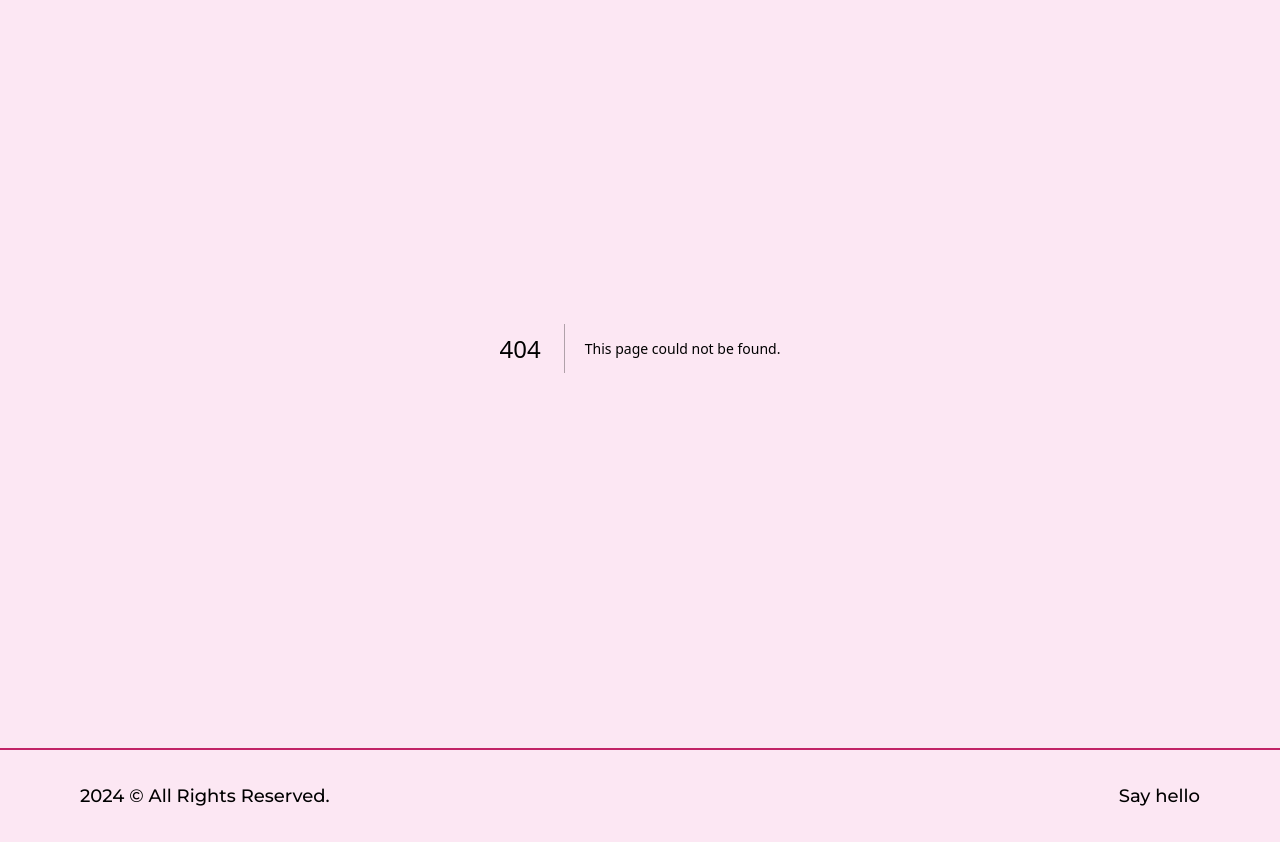
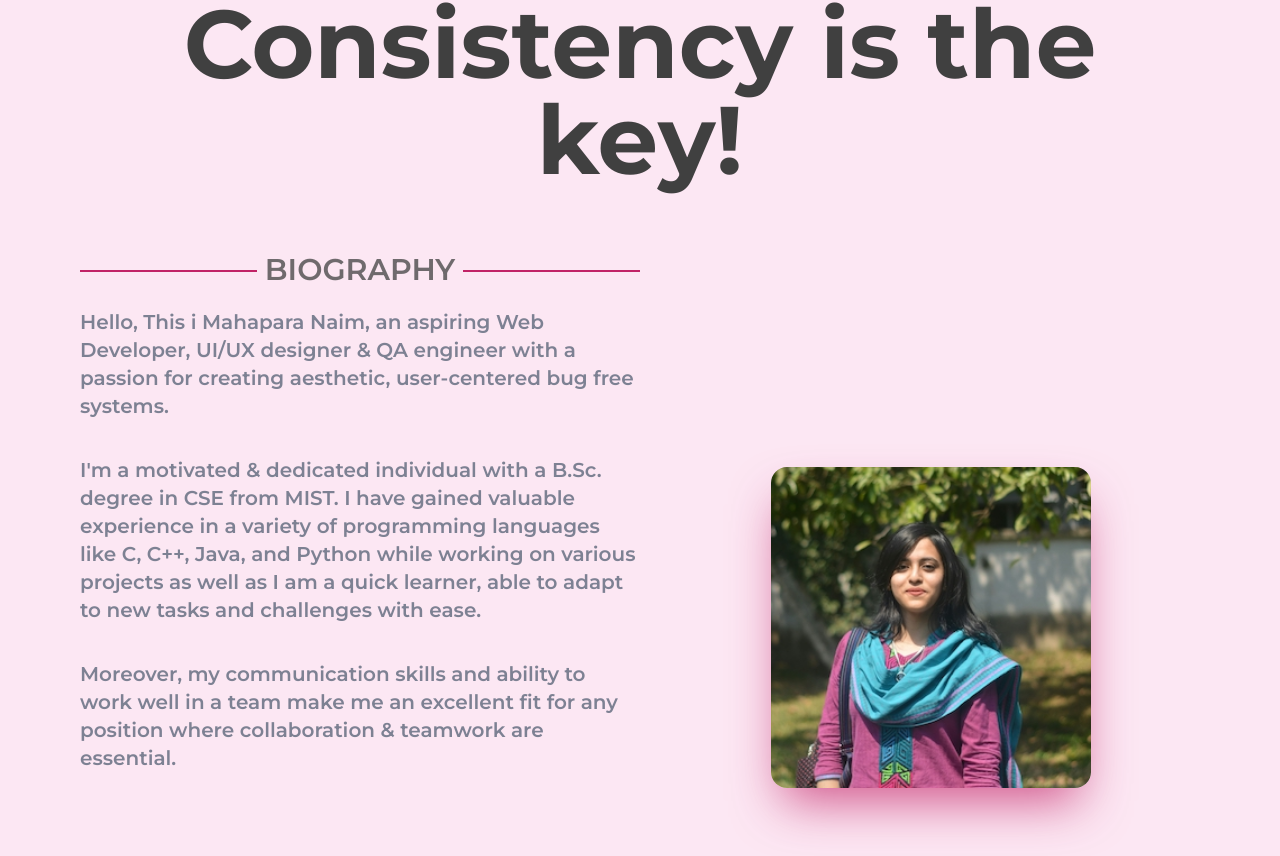
Before and after one commit to mappyradz449/Portfolio_MahaparaNaim, a Next.js app: page /about in a window 1280 px wide. Before the commit this address had no page. Shown: the part 184-1040 px from the top of the page. Built offline with nearby package versions, Linux system fonts and the light colour scheme.

Commit message:
Built about pg

```diff
--- a/src/components/AnimatedText.js
+++ b/src/components/AnimatedText.js
@@ -34,6 +34,7 @@ const quote = {
 
 const AnimatedText = ({ text, className = "" }) => {
   return (
+    <>
       <div
         className="w-full mx-auto py-4 flex items-center justify-center text-center
    overflow-hidden min-w-min"
@@ -46,6 +47,7 @@ const AnimatedText = ({ text, className = "" }) => {
         >
           {" "}
           {text} & I'm an aspiring
+          <div className=" text-darkPink">
             <Typewriter
               options={{
                 strings: [
@@ -58,6 +60,7 @@ const AnimatedText = ({ text, className = "" }) => {
                 loop: true,
               }}
             />
+          </div>
           {/* {text.split(" ").map((word, index) => (
           <>
             <motion.span
@@ -73,6 +76,7 @@ const AnimatedText = ({ text, className = "" }) => {
         ))} */}
         </motion.h1>
       </div>
+    </>
   );
 };
 
--- a/src/components/Footer.js
+++ b/src/components/Footer.js
@@ -4,11 +4,13 @@ import Link from "next/link";
 
 const Footer = () => {
   return (
-    <footer className="w-full border-t-2 border-solid border-darkPink font-medium text-lg">
+    <footer className="w-full border-t-2 border-solid border-darkPink font-extrabold text-lg pacifico-regular text-dark">
       <Layout className="py-8 flex items-center justify-between">
         <span>{new Date().getFullYear()} &copy; All Rights Reserved.</span>
 
-        <Link href="/">Say hello</Link>
+        <Link href="/" className="pacifico-regular font-extrabold">
+          HELLO
+        </Link>
       </Layout>
     </footer>
   );
--- /dev/null
+++ b/src/pages/about.js
@@ -0,0 +1,87 @@
+import AnimatedText from "@/components/AnimatedText";
+import Layout from "@/components/Layout";
+import Head from "next/head";
+import Image from "next/image";
+import React from "react";
+import { motion } from "framer-motion";
+import proPic from "../../public/images/profile/Mahapara.jpg";
+
+const quote = {
+  initial: {
+    opacity: 0,
+    y: 50,
+  },
+  animate: {
+    opacity: 1,
+    y: 0,
+    transition: {
+      delay: 0.4,
+      staggerChildren: 0.08,
+      duration: 1,
+    },
+  },
+};
+
+const about = () => {
+  return (
+    <>
+      <Head>
+        <title>Portfolio | About Page</title>
+        <meta name="description" content="any description"></meta>
+      </Head>
+      <main className="flex w-full flex-col items-center justify-center">
+        <Layout className="pt-12">
+          {/* title tag */}
+          <motion.h1
+            className="inline-block w-full text-dark font-bold text-8xl text-center"
+            variants={quote}
+            initial="initial"
+            animate="animate"
+          >
+            Consistency is the key!
+          </motion.h1>
+
+          {/* //Biography container  */}
+          <div className="gird w-full grid-cols-8 gap-3 justify-evenly mr-10">
+            <div className="pt-16 pb-24 w-1/2 flex-col col-span-3 items-start justify-start">
+              <div class="h-5 border-b-2 border-darkPink text-2xl text-center">
+                <span class=" bg-light px-2 m-10 p-10 text-3xl font-semibold uppercase text-dark/75">
+                  Biography
+                </span>
+              </div>
+              <p className="my-4 pt-5 font-semibold text-xl text-slate-600/70 ">
+                Hello, This i Mahapara Naim, an aspiring Web Developer, UI/UX
+                designer & QA engineer with a passion for creating aesthetic,
+                user-centered bug free systems.
+              </p>
+              <p className="my-4 pt-5 font-semibold text-xl text-slate-600/70">
+                I'm a motivated & dedicated individual with a B.Sc. degree in
+                CSE from MIST. I have gained valuable experience in a variety of
+                programming languages like C, C++, Java, and Python while
+                working on various projects as well as I am a quick learner,
+                able to adapt to new tasks and challenges with ease.
+              </p>
+              <p className="my-4 pt-5 font-semibold text-xl text-slate-600/70">
+                Moreover, my communication skills and ability to work well in a
+                team make me an excellent fit for any position where
+                collaboration & teamwork are essential.
+              </p>
+            </div>
+            {/* Image container */}
+            <div className="relative col-span-4 flex flex-col w-11/12 justify-end items-end">
+              <div className="absolute inline-block ">
+                <Image
+                  src={proPic}
+                  alt="Portfolio"
+                  className="w-80 h-85 rounded-2xl mb-24 mr-4 shadow-2xl shadow-darkPink/75 hover:shadow-red-400/100"
+                />
+              </div>
+            </div>
+          </div>
+        </Layout>
+      </main>
+    </>
+  );
+};
+
+export default about;
--- a/src/pages/index.js
+++ b/src/pages/index.js
@@ -31,8 +31,8 @@ export default function Home() {
                 className="!text-6xl !text-left"
               />
               <p className="my-4 text-base font-medium">
-                I’m a motivated and dedicated individual With a degree in B.Sc
-                in Computer Science & Engineering from the Military Institute of
+                I’m a motivated and dedicated individual With a B.Sc. degree in
+                Computer Science & Engineering from the Military Institute of
                 Science & Technology. Explore my latest projects, showcasing my
                 expertise in web development, UI/UX designing etc.
               </p>
--- a/src/styles/globals.css
+++ b/src/styles/globals.css
@@ -1,6 +1,8 @@
 @tailwind base;
 @tailwind components;
 @tailwind utilities;
+
+@import url('https://fonts.googleapis.com/css2?family=Pacifico&display=swap');
 
 
 .circle-spin {
@@ -16,3 +18,10 @@
     border-left: .2rem solid darkturquoise;
     border-right: .2rem solid darkturquoise;
 }
+
+
+.pacifico-regular {
+    font-family: "Pacifico", cursive;
+    font-weight: 400;
+    font-style: normal;
+}
```
Also changed, not shown: public/images/profile/Mahapara.jpg (added). Lines whose indentation alone changed are shown as unchanged.
